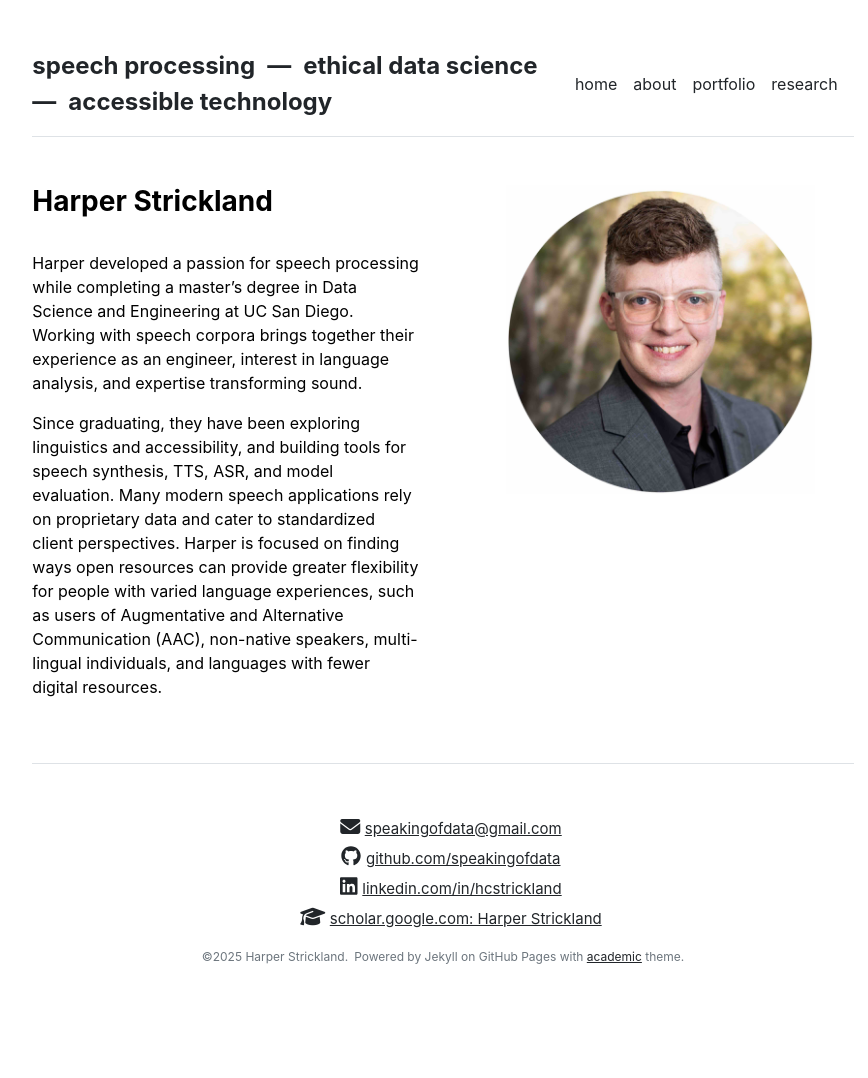
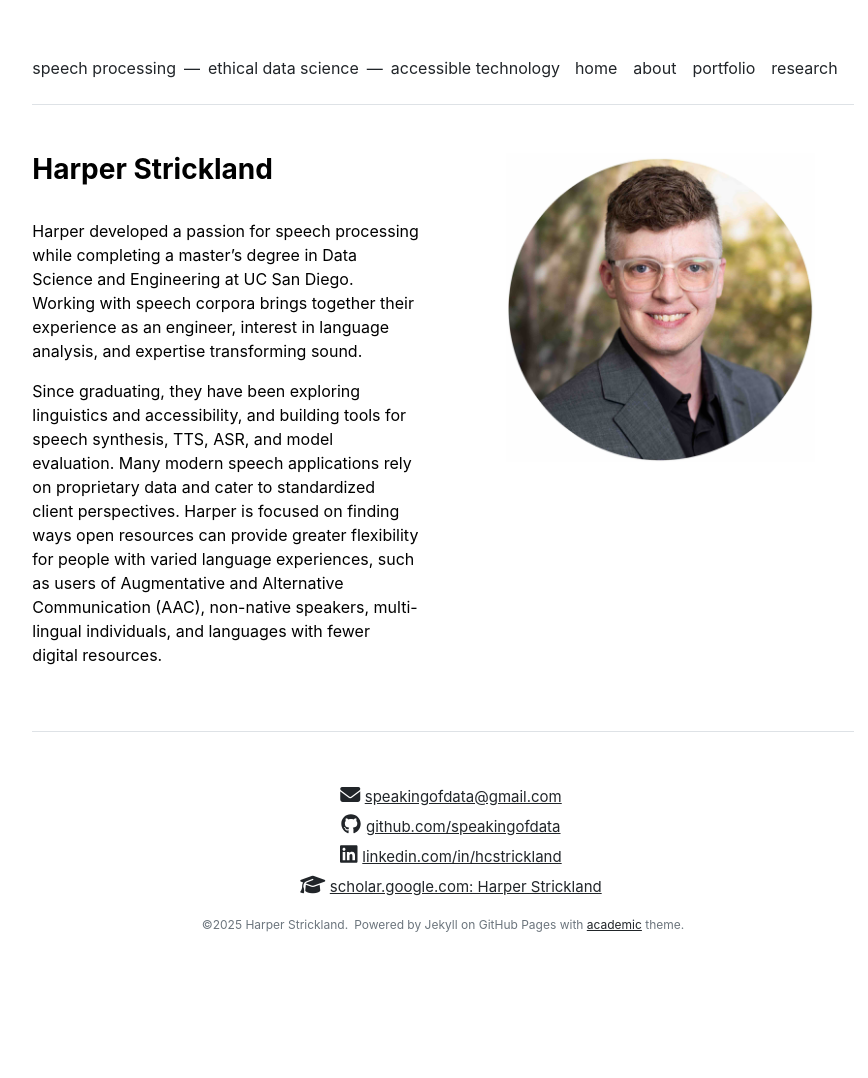
Before and after one commit to speakingofdata/speakingofdata.github.io, a Jekyll site: the page built from index.md, in a window 1280 px wide. Shown: the whole page, without its empty margins (197-1065 px from the left). Built offline with Jekyll 4.4.1, drawn with Linux system fonts in a browser that asks for light colours; nearby versions of some CDN libraries; after the commit the page ends 1046 px from its top, so only the background shows below that.

Commit message:
Update header.html

```diff
--- a/_includes/header.html
+++ b/_includes/header.html
@@ -1,7 +1,7 @@
 <header class="d-flex flex-column flex-md-row align-items-center pb-3 mb-5 border-bottom">
   <div>
     <a href="{{ site.github.url }}/" class="d-flex align-items-center text-decoration-none">
-      <span class="fs-4 fw-bold">{{ site.description }}</span>
+      <span>{{ site.description }}</span>
     </a>
   </div>
   <nav class="d-inline-flex mt-2 mt-md-0 ms-md-auto">
```
